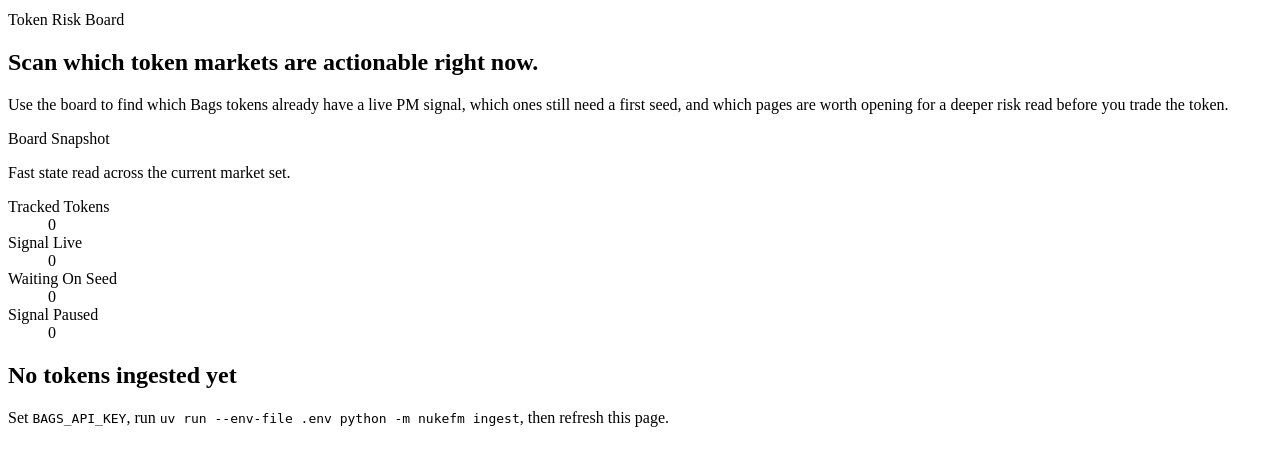
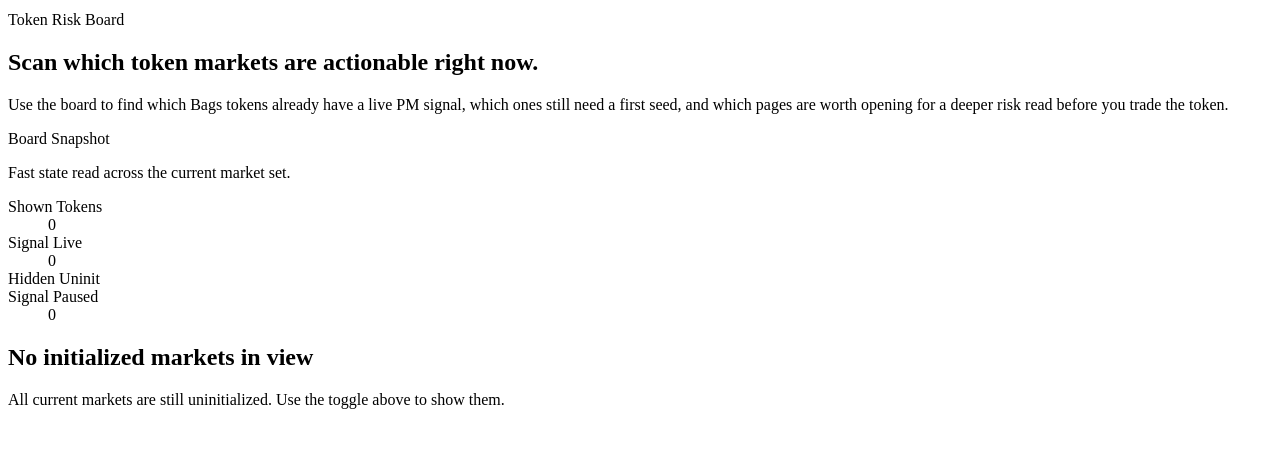
Before and after one commit to nukefm/nuke.fm, a Python web app: template src/nukefm/templates/index.html in a window 1280 px wide. Shown: the part 133-599 px from the top of the page. Run offline with Jinja, Linux system fonts and the light colour scheme; the template is opened without the code that fills it, so the values that code supplies are empty.

Commit message:
Hide uninitialized markets by default

```diff
--- a/src/nukefm/templates/index.html
+++ b/src/nukefm/templates/index.html
@@ -29,7 +29,7 @@
     </div>
     <dl class="hero-stats">
       <div>
-        <dt>Tracked Tokens</dt>
+        <dt>Shown Tokens</dt>
         <dd>{{ tokens|length }}</dd>
       </div>
       <div>
@@ -37,8 +37,8 @@
         <dd>{{ counts.open }}</dd>
       </div>
       <div>
-        <dt>Waiting On Seed</dt>
-        <dd>{{ counts.awaiting }}</dd>
+        <dt>Hidden Uninit</dt>
+        <dd>{{ hidden_uninitialized_count }}</dd>
       </div>
       <div>
         <dt>Signal Paused</dt>
@@ -55,6 +55,7 @@
     <h2>Open the token pages that matter</h2>
   </div>
   <form method="get">
+    <input type="hidden" name="show_uninitialized" value="{% if show_uninitialized %}1{% else %}0{% endif %}">
     <label>
       Sort by
       <select name="sort_by">
@@ -74,9 +75,20 @@
     </label>
     <button type="submit">Apply</button>
   </form>
-  <p class="section-copy">
-    Every token has one current forward market. Resolved markets roll straight into the next current series.
-  </p>
+  <div class="board-toggle-row">
+    {% if show_uninitialized %}
+    <a class="toggle-chip toggle-chip-active" href="/?{% if sort_by %}sort_by={{ sort_by }}&{% endif %}sort_direction={{ sort_direction }}">Hide uninitialized</a>
+    {% else %}
+    <a class="toggle-chip" href="/?show_uninitialized=1{% if sort_by %}&sort_by={{ sort_by }}{% endif %}&sort_direction={{ sort_direction }}">Show uninitialized</a>
+    {% endif %}
+    <p class="section-copy">
+      {% if show_uninitialized %}
+      Showing all current markets, including pages that have not started yet.
+      {% else %}
+      Default view shows only initialized markets. {{ hidden_uninitialized_count }} uninitialized markets are hidden until you reveal them.
+      {% endif %}
+    </p>
+  </div>
 </section>
 
 <section class="market-grid">
@@ -181,8 +193,13 @@
 </section>
 {% else %}
 <section class="empty-state">
+  {% if total_token_count == 0 %}
   <h1>No tokens ingested yet</h1>
   <p>Set <code>BAGS_API_KEY</code>, run <code>uv run --env-file .env python -m nukefm ingest</code>, then refresh this page.</p>
+  {% else %}
+  <h1>No initialized markets in view</h1>
+  <p>All {{ hidden_uninitialized_count }} current markets are still uninitialized. Use the toggle above to show them.</p>
+  {% endif %}
 </section>
 {% endif %}
 
```
Also changed, not shown: src/nukefm/app.py (+17 -3 lines), src/nukefm/static/app.css (+26 -0 lines), tests/test_app.py (+19 -3 lines).
